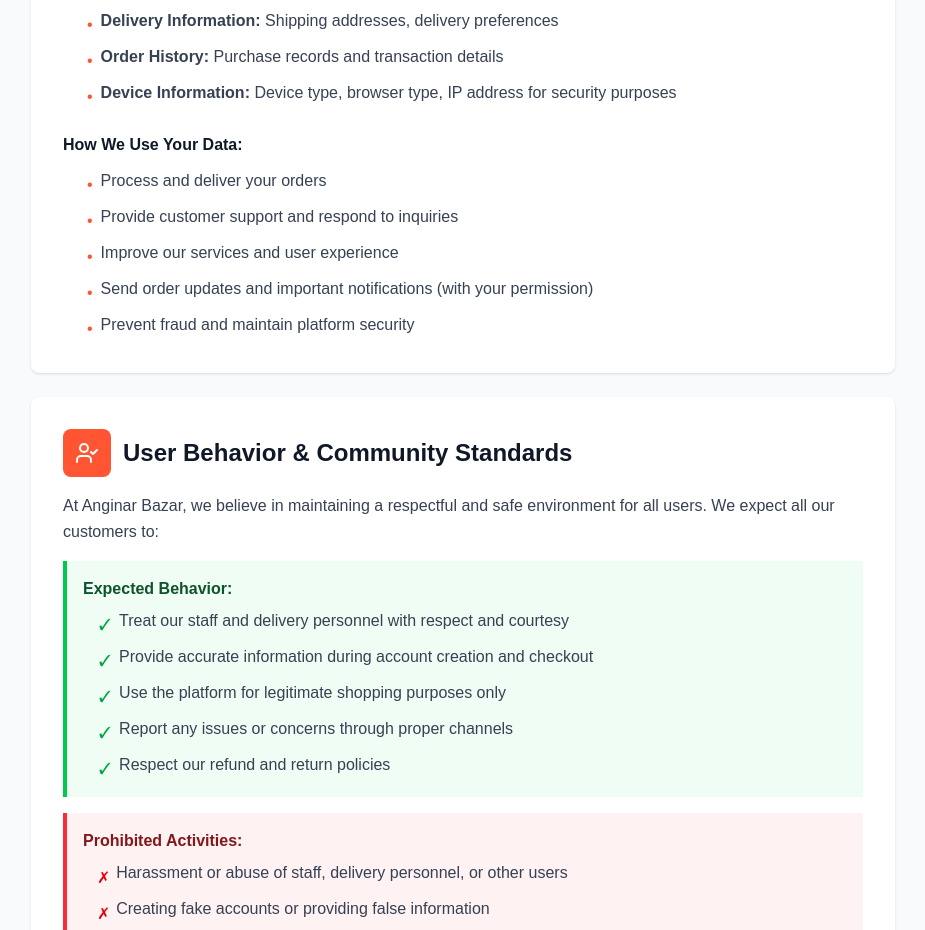
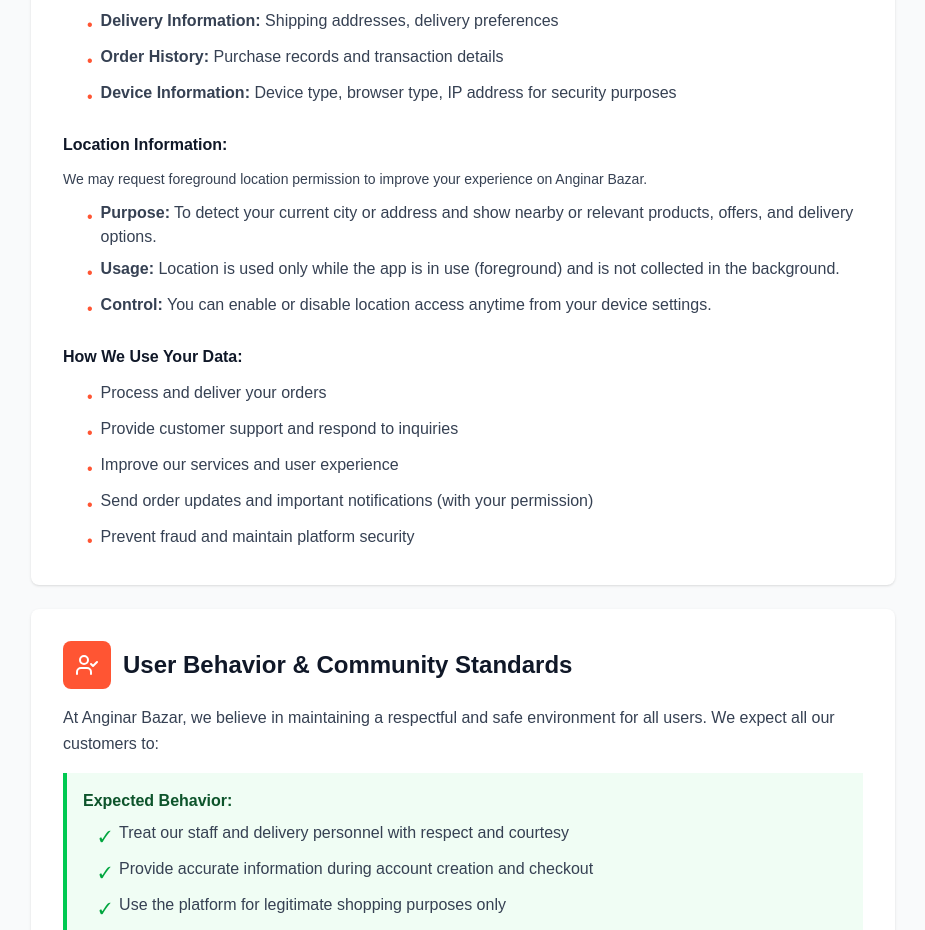
Before and after one commit to samiul132/anginar-bazar, a Next.js app: page /privacy-policy in a window 1280 px wide. Shown: the part 1740-2670 px from the top of the page, without its empty margins (177-1102 px from the left). Built offline with nearby package versions, Linux system fonts and the light colour scheme; no server answers.

Commit message:
add location perm text in privacy page

```diff
--- a/src/app/privacy-policy/page.js
+++ b/src/app/privacy-policy/page.js
@@ -139,6 +139,34 @@ export default function PrivacyPolicyPage() {
               <li className="flex items-start gap-2">
                 <span className="text-[#FF5533] mt-1">•</span>
                 <span><strong>Device Information:</strong> Device type, browser type, IP address for security purposes</span>
+              </li>
+            </ul>
+
+            <h3 className="font-bold text-gray-900 mt-6 mb-3">Location Information:</h3>
+            <p className="text-sm text-gray-700 mb-3">
+              We may request foreground location permission to improve your experience on Anginar Bazar.
+            </p>
+
+            <ul className="space-y-2 ml-6">
+              <li className="flex items-start gap-2">
+                <span className="text-[#FF5533] mt-1">•</span>
+                <span>
+                  <strong>Purpose:</strong> To detect your current city or address and show nearby or relevant products, offers, and delivery options.
+                </span>
+              </li>
+
+              <li className="flex items-start gap-2">
+                <span className="text-[#FF5533] mt-1">•</span>
+                <span>
+                  <strong>Usage:</strong> Location is used only while the app is in use (foreground) and is not collected in the background.
+                </span>
+              </li>
+
+              <li className="flex items-start gap-2">
+                <span className="text-[#FF5533] mt-1">•</span>
+                <span>
+                  <strong>Control:</strong> You can enable or disable location access anytime from your device settings.
+                </span>
               </li>
             </ul>
 
```
Also changed, not shown: 1 other file (tests, documents, lock files or other folders).
